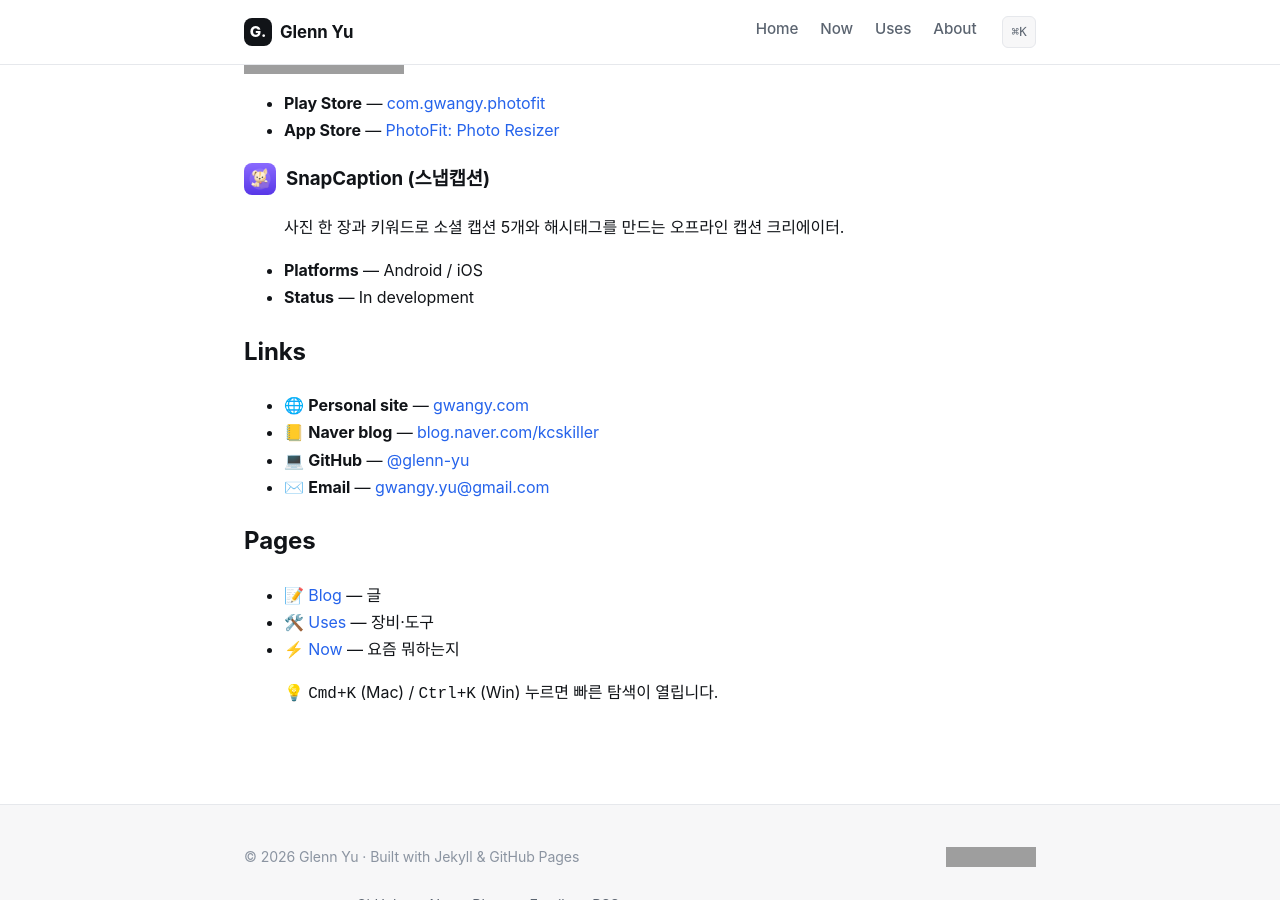
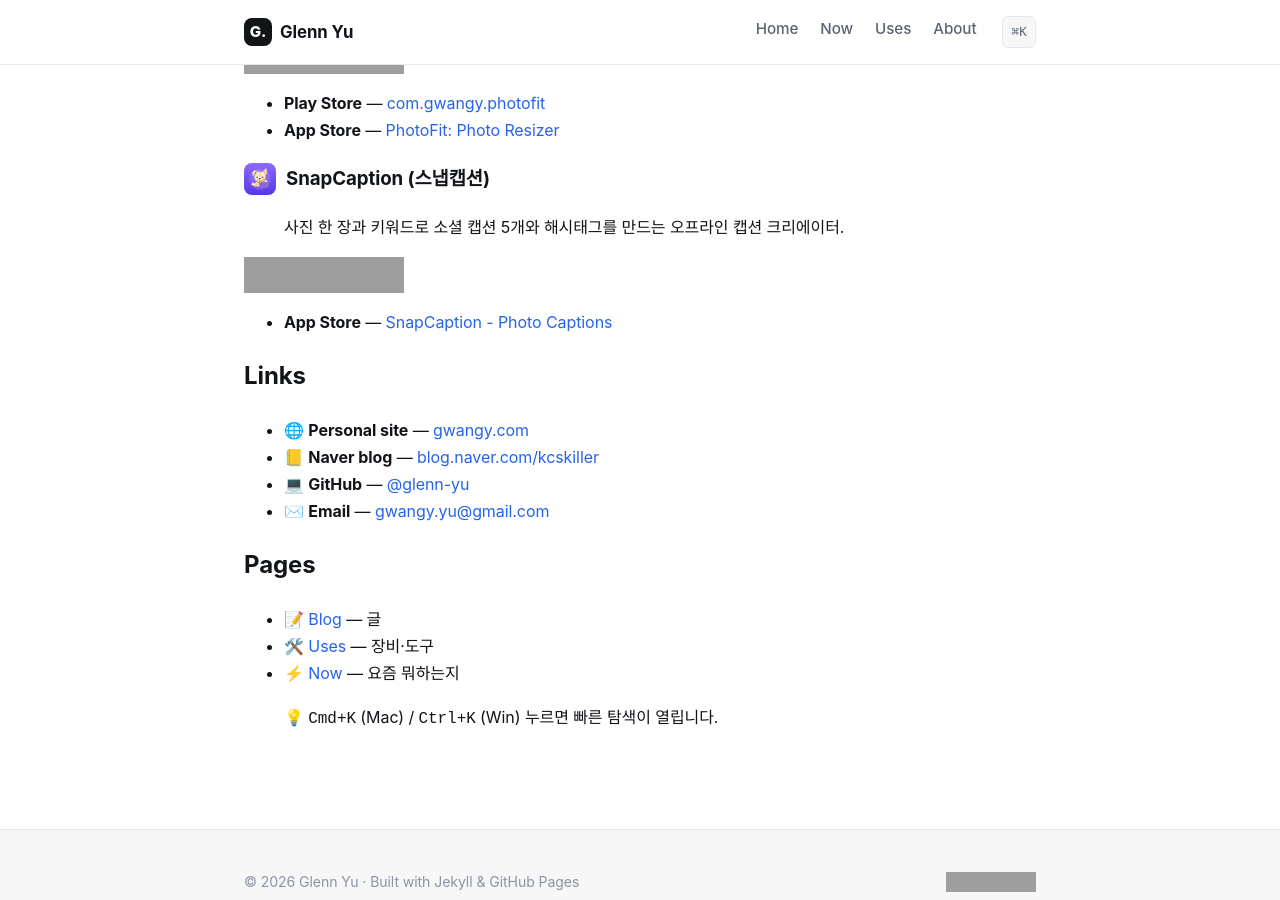
Before and after one commit to glenn-yu/glenn-yu.github.io, a Jekyll site: the page built from about.md, in a window 1280 px wide and 900 px high, scrolled down 2032 px. Built offline with Jekyll 4.4.1, drawn with Linux system fonts in a browser that asks for light colours; some web fonts are replaced; grey boxes are pictures that could not be loaded.

Commit message:
feat: add SnapCaption App Store link

```diff
--- a/about.md
+++ b/about.md
@@ -87,8 +87,9 @@
 
 > 사진 한 장과 키워드로 소셜 캡션 5개와 해시태그를 만드는 오프라인 캡션 크리에이터.
 
-- **Platforms** — Android / iOS
-- **Status** — In development
+[![Download on the App Store](https://developer.apple.com/assets/elements/badges/download-on-the-app-store.svg){: width="160"}](https://apps.apple.com/kr/app/snapcaption-photo-captions/id6804244646?l=en-GB)
+
+- **App Store** — [SnapCaption - Photo Captions](https://apps.apple.com/kr/app/snapcaption-photo-captions/id6804244646?l=en-GB)
 
 ## Links
 
--- a/assets/js/site.js
+++ b/assets/js/site.js
@@ -126,7 +126,7 @@
         { kind: 'cmd', title: 'NativeLayoutStudio (Google Play)', sub: 'HAMDAE · play.google.com', action: function () { window.open('https://play.google.com/store/apps/details?id=com.gwangy.nativelayoutstudio', '_blank', 'noopener'); } },
         { kind: 'cmd', title: 'PhotoFit (Google Play)', sub: 'HAMDAE · play.google.com', action: function () { window.open('https://play.google.com/store/apps/details?id=com.gwangy.photofit', '_blank', 'noopener'); } },
         { kind: 'cmd', title: 'PhotoFit (App Store)', sub: 'HAMDAE · apps.apple.com', action: function () { window.open('https://apps.apple.com/kr/app/photofit-photo-resizer/id6793479273', '_blank', 'noopener'); } },
-        { kind: 'page', title: 'SnapCaption', sub: 'HAMDAE · In development', href: '/about/#snapcaption' },
+        { kind: 'cmd', title: 'SnapCaption (App Store)', sub: 'HAMDAE · apps.apple.com', action: function () { window.open('https://apps.apple.com/kr/app/snapcaption-photo-captions/id6804244646?l=en-GB', '_blank', 'noopener'); } },
         { kind: 'cmd', title: '🌐 gwangy.com 으로 이동', sub: 'gwangy.com', action: function () { window.open('https://gwangy.com', '_blank', 'noopener'); } },
         { kind: 'cmd', title: '📒 네이버 블로그', sub: 'blog.naver.com/kcskiller', action: function () { window.open('https://blog.naver.com/kcskiller', '_blank', 'noopener'); } },
         { kind: 'cmd', title: '↗ GitHub 으로 이동', sub: 'github.com/glenn-yu', action: function () { window.open('https://github.com/glenn-yu', '_blank', 'noopener'); } },
--- a/index.html
+++ b/index.html
@@ -105,7 +105,7 @@
         <span class="project-tag">Android</span>
         <span class="project-tag">iOS</span>
         <span class="project-tag project-tag-family">HAMDAE</span>
-        <span class="project-tag">In development</span>
+        <a class="project-tag project-tag-link" href="https://apps.apple.com/kr/app/snapcaption-photo-captions/id6804244646?l=en-GB" target="_blank" rel="noopener">App Store ↗</a>
       </span>
     </span>
   </div>
```
